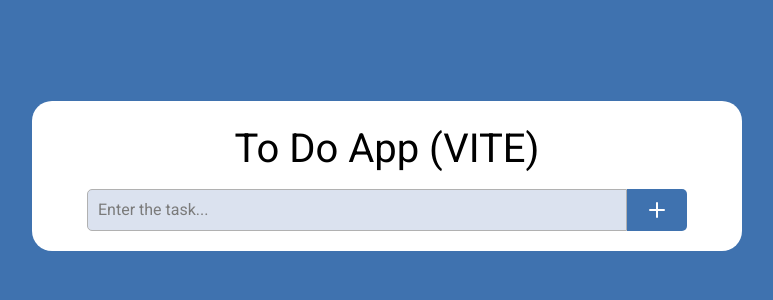
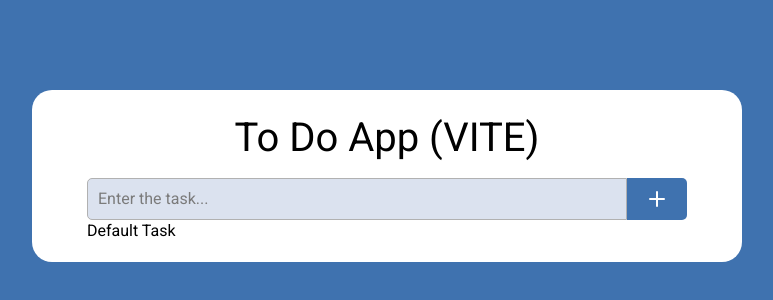
Before and after one commit to I-the-Creator/vite-todo-list, a React (Vite) app: page / in a window 1280 px wide. Shown: the part 224-524 px from the top of the page, without its empty margins (253-1026 px from the left). Built offline with nearby package versions, Linux system fonts and the light colour scheme.

Commit message:
add InputTask mapping to App

```diff
--- a/src/views/App/index.tsx
+++ b/src/views/App/index.tsx
@@ -3,6 +3,7 @@ import { FC, useEffect } from 'react'
 //Zustand store
 import { useToDoStore } from '../../data/stores/useToDoStore'
 import { InputPlus } from '../components/InputPlus'
+import { InputTask } from '../components/InputTask'
 
 //styles
 import styles from './index.module.scss'
@@ -17,7 +18,7 @@ export const App: FC = () => {
   ])
 
   // console.log(useToDoStore)   // DEBUG
-  console.table(tasks) // DEBUG
+  // console.table(tasks) // DEBUG
 
   return (
     <article className={styles.article}>
@@ -26,7 +27,20 @@ export const App: FC = () => {
         {/* update store with value coming from InputPlus*/}
         <InputPlus onAdd={(title) => title && createTask(title)} />
       </section>
-      <section className={styles.articleSection}></section>
+      <section className={styles.articleSection}>
+        {!tasks.length && (
+          <p className={styles.articleText}>There is no any task.</p>
+        )}
+        {tasks.map((task) => (
+          <InputTask
+            id={task.id}
+            title={task.title}
+            onDone={removeTask}
+            onEdit={updateTask}
+            onRemove={removeTask}
+          />
+        ))}
+      </section>
     </article>
   )
 }
```
